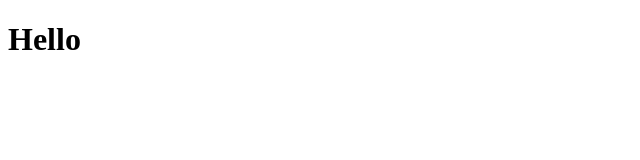
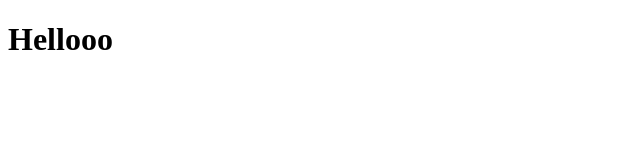
Before and after one commit to mikolaura/gitHubTut, a plain HTML site: page index.html in a window 1280 px wide. Shown: the full height of the page, 0-640 px from the left. Drawn offline with Linux system fonts and the light colour scheme.

Commit message:
changed index.html

```diff
--- a/index.html
+++ b/index.html
@@ -8,6 +8,6 @@
 	<link rel="stylesheet" href="css/style.css">
 </head>
 <body>
-	<h1>Hello<h1>
+	<h1>Hellooo<h1>
 </body>
 </html>
```
